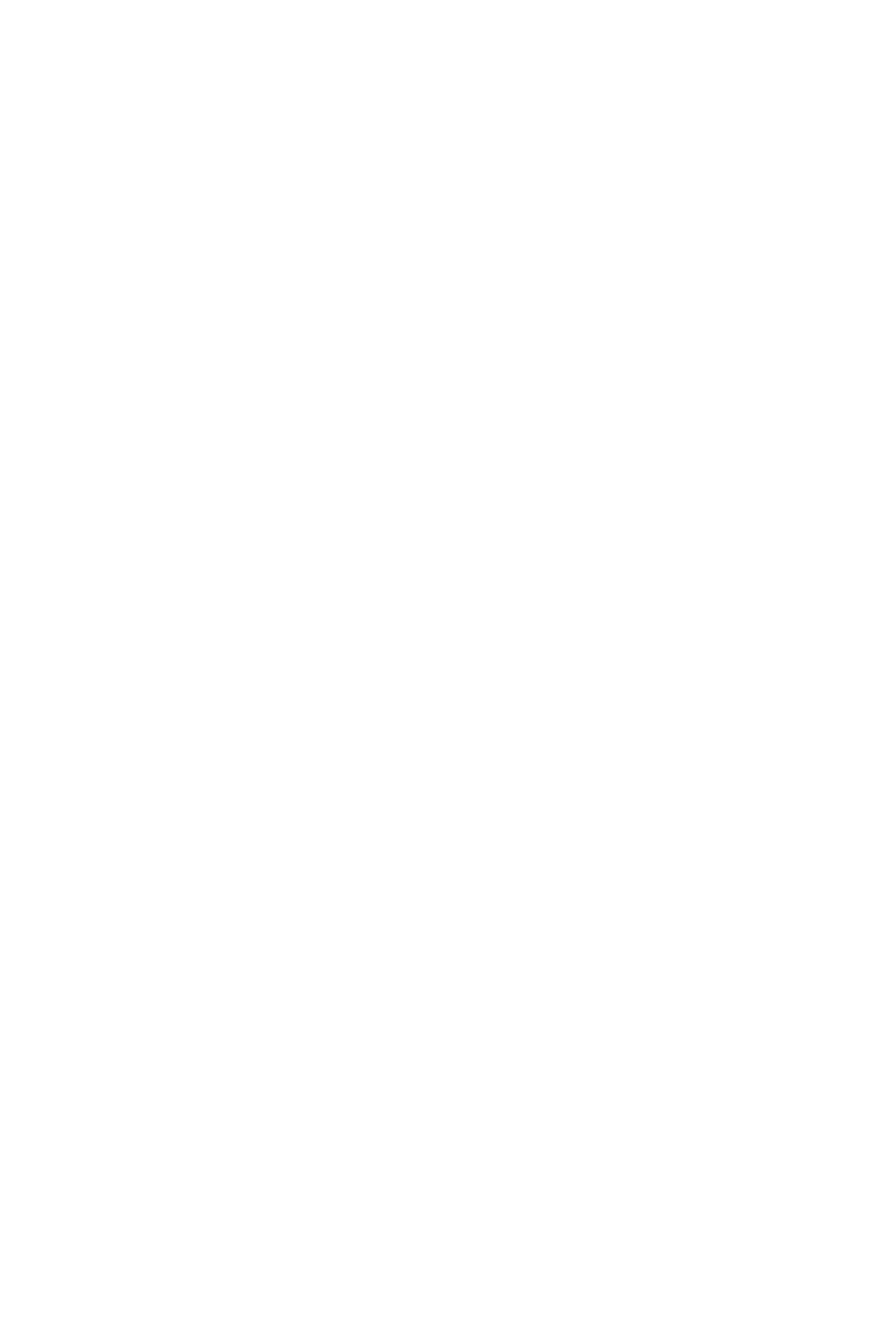
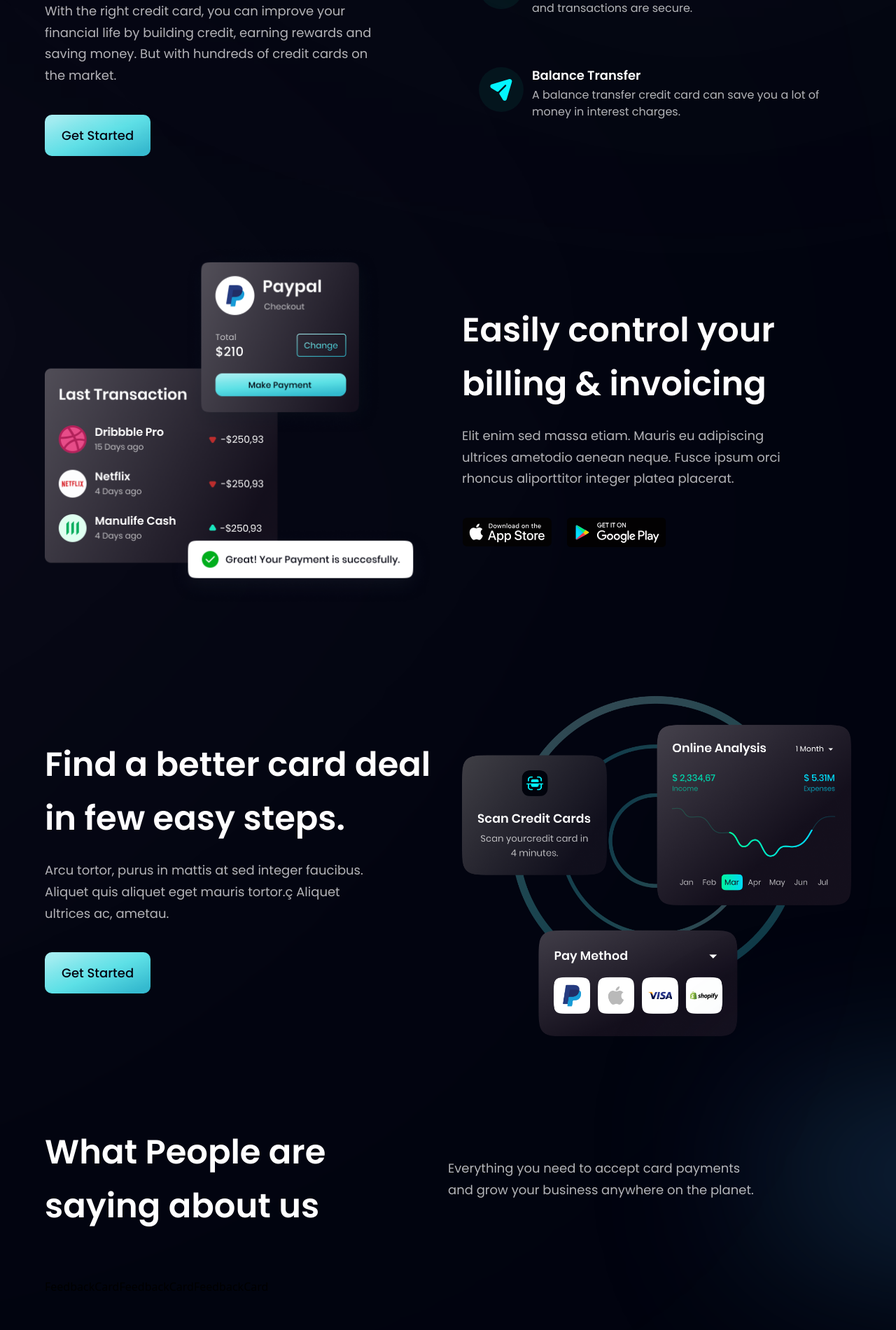
Before and after one commit to Jain-Moksh/Bank-Frontend, a React (Vite) app: page / in a window 1280 px wide. Shown: the part 1259-3160 px from the top of the page at 70% size. Before the commit the page ends 1113 px from the top, so only its background shows below. Built offline with nearby package versions, Linux system fonts and the light colour scheme.

Commit message:
testimonials done

```diff
--- a/src/components/Billing.jsx
+++ b/src/components/Billing.jsx
@@ -1,7 +1,45 @@
-import React from "react";
+import { apple, bill, google } from "../assets";
+import styles, { layout } from "../style";
 
-const Billing = () => {
-  return <div>Billing</div>;
-};
+const Billing = () => (
+  <section id="product" className={layout.sectionReverse}>
+    <div className={layout.sectionImgReverse}>
+      <img
+        src={bill}
+        alt="billing"
+        className="w-[100%] h-[100%] relative z-[5]"
+      />
+
+      {/* gradient start */}
+      <div className="absolute z-[3] -left-1/2 top-0 w-[50%] h-[50%] rounded-full white__gradient" />
+      <div className="absolute z-[0] w-[50%] h-[50%] -left-1/2 bottom-0 rounded-full pink__gradient" />
+      {/* gradient end */}
+    </div>
+
+    <div className={layout.sectionInfo}>
+      <h2 className={styles.heading2}>
+        Easily control your <br className="sm:block hidden" /> billing &
+        invoicing
+      </h2>
+      <p className={`${styles.paragraph} max-w-[470px] mt-5`}>
+        Elit enim sed massa etiam. Mauris eu adipiscing ultrices ametodio aenean
+        neque. Fusce ipsum orci rhoncus aliporttitor integer platea placerat.
+      </p>
+
+      <div className="flex flex-row flex-wrap sm:mt-10 mt-6">
+        <img
+          src={apple}
+          alt="google_play"
+          className="w-[128.86px] h-[42.05px] object-contain mr-5 cursor-pointer"
+        />
+        <img
+          src={google}
+          alt="google_play"
+          className="w-[144.17px] h-[43.08px] object-contain cursor-pointer"
+        />
+      </div>
+    </div>
+  </section>
+);
 
 export default Billing;
--- a/src/components/Bussiness.jsx
+++ b/src/components/Bussiness.jsx
@@ -1,7 +1,51 @@
-import React from "react";
+import { features } from "../constants";
+import styles, { layout } from "../style";
+import Button from "./Button";
 
-const Bussiness = () => {
-  return <div>Bussiness</div>;
-};
+const FeatureCard = ({ icon, title, content, index }) => (
+  <div
+    className={`flex flex-row p-6 rounded-[20px] ${
+      index !== features.length - 1 ? "mb-6" : "mb-0"
+    } feature-card`}
+  >
+    <div
+      className={`w-[64px] h-[64px] rounded-full ${styles.flexCenter} bg-dimBlue`}
+    >
+      <img src={icon} alt="star" className="w-[50%] h-[50%] object-contain" />
+    </div>
+    <div className="flex-1 flex flex-col ml-3">
+      <h4 className="font-poppins font-semibold text-white text-[18px] leading-[23.4px] mb-1">
+        {title}
+      </h4>
+      <p className="font-poppins font-normal text-dimWhite text-[16px] leading-[24px]">
+        {content}
+      </p>
+    </div>
+  </div>
+);
 
-export default Bussiness;
+const Business = () => (
+  <section id="features" className={layout.section}>
+    <div className={layout.sectionInfo}>
+      <h2 className={styles.heading2}>
+        You do the business, <br className="sm:block hidden" /> we’ll handle the
+        money.
+      </h2>
+      <p className={`${styles.paragraph} max-w-[470px] mt-5`}>
+        With the right credit card, you can improve your financial life by
+        building credit, earning rewards and saving money. But with hundreds of
+        credit cards on the market.
+      </p>
+
+      <Button styles={`mt-10`} />
+    </div>
+
+    <div className={`${layout.sectionImg} flex-col`}>
+      {features.map((feature, index) => (
+        <FeatureCard key={feature.id} {...feature} index={index} />
+      ))}
+    </div>
+  </section>
+);
+
+export default Business;
--- a/src/components/Button.jsx
+++ b/src/components/Button.jsx
@@ -1,7 +1,12 @@
 import React from "react";
 
-const Button = () => {
-  return <div>Button</div>;
-};
+const Button = ({ styles }) => (
+  <button
+    type="button"
+    className={`py-4 px-6 font-poppins font-medium text-[18px] text-primary bg-blue-gradient rounded-[10px] outline-none ${styles}`}
+  >
+    Get Started
+  </button>
+);
 
 export default Button;
--- a/src/components/CardDeal.jsx
+++ b/src/components/CardDeal.jsx
@@ -1,7 +1,26 @@
-import React from "react";
+import { card } from "../assets";
+import styles, { layout } from "../style";
+import Button from "./Button";
 
-const CardDeal = () => {
-  return <div>CardDeal</div>;
-};
+const CardDeal = () => (
+  <section className={layout.section}>
+    <div className={layout.sectionInfo}>
+      <h2 className={styles.heading2}>
+        Find a better card deal <br className="sm:block hidden" /> in few easy
+        steps.
+      </h2>
+      <p className={`${styles.paragraph} max-w-[470px] mt-5`}>
+        Arcu tortor, purus in mattis at sed integer faucibus. Aliquet quis
+        aliquet eget mauris tortor.ç Aliquet ultrices ac, ametau.
+      </p>
+
+      <Button styles={`mt-10`} />
+    </div>
+
+    <div className={layout.sectionImg}>
+      <img src={card} alt="billing" className="w-[100%] h-[100%]" />
+    </div>
+  </section>
+);
 
 export default CardDeal;
--- a/src/components/Testimonials.jsx
+++ b/src/components/Testimonials.jsx
@@ -1,7 +1,32 @@
-import React from "react";
+import { feedback } from "../constants";
+import styles from "../style";
+import FeedbackCard from "./FeedbackCard";
 
-const Testimonials = () => {
-  return <div>Testimonials</div>;
-};
+const Testimonials = () => (
+  <section
+    id="clients"
+    className={`${styles.paddingY} ${styles.flexCenter} flex-col relative `}
+  >
+    <div className="absolute z-[0] w-[60%] h-[60%] -right-[50%] rounded-full blue__gradient bottom-40" />
+
+    <div className="w-full flex justify-between items-center md:flex-row flex-col sm:mb-16 mb-6 relative z-[1]">
+      <h2 className={styles.heading2}>
+        What People are <br className="sm:block hidden" /> saying about us
+      </h2>
+      <div className="w-full md:mt-0 mt-6">
+        <p className={`${styles.paragraph} text-left max-w-[450px]`}>
+          Everything you need to accept card payments and grow your business
+          anywhere on the planet.
+        </p>
+      </div>
+    </div>
+
+    <div className="flex flex-wrap sm:justify-start justify-center w-full feedback-container relative z-[1]">
+      {feedback.map((card) => (
+        <FeedbackCard key={card.id} {...card} />
+      ))}
+    </div>
+  </section>
+);
 
 export default Testimonials;
```
